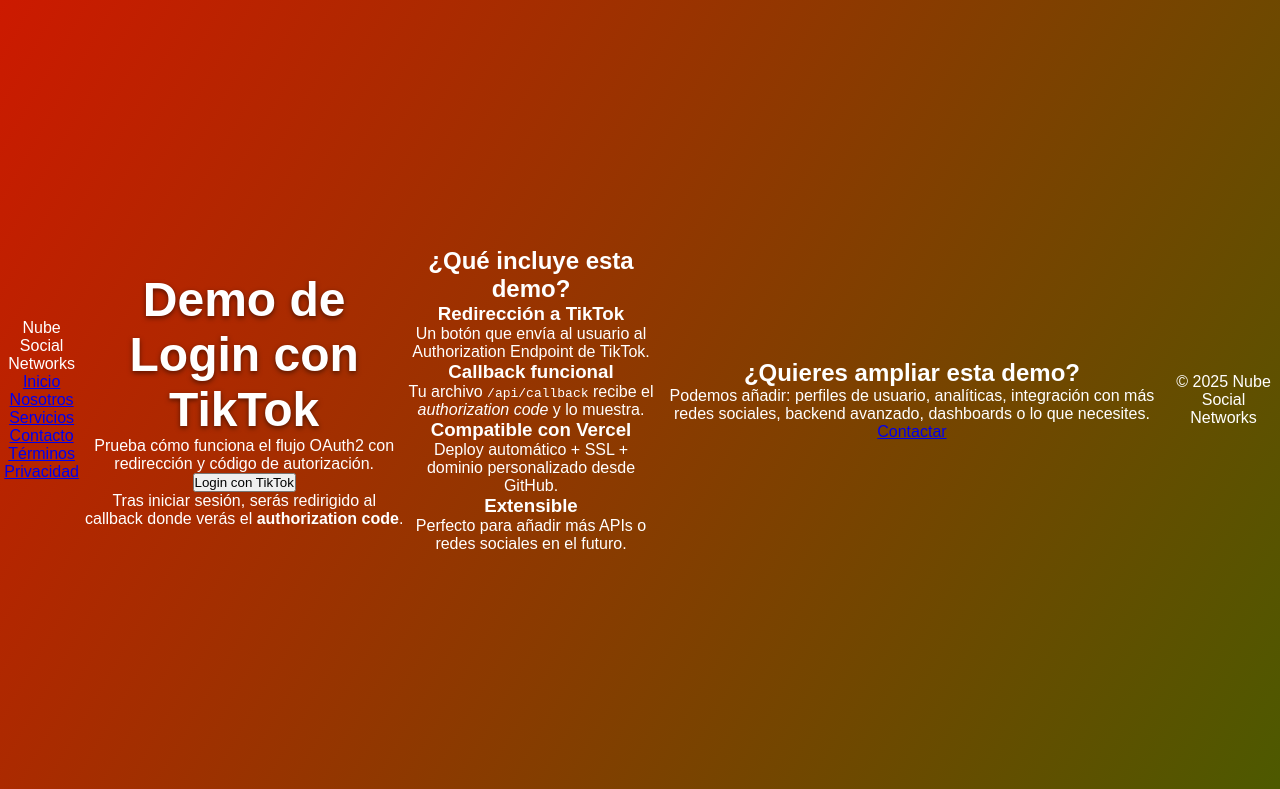
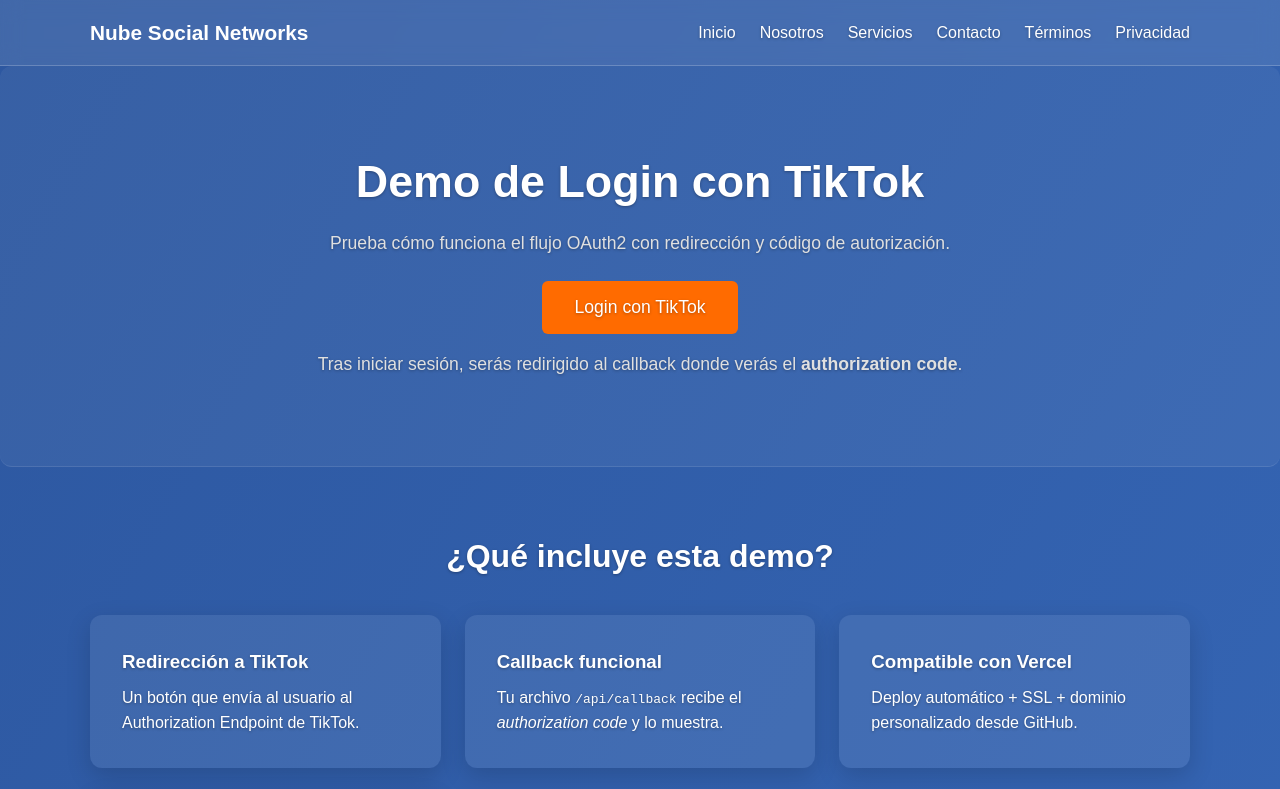
Before and after one commit to NubeSocialNetworks/nube-website, a plain HTML site: page index.html in a window 1280 px wide. Shown: the top 789 px of the page. Drawn offline with Linux system fonts and the light colour scheme.

Commit message:
Update style.css

```diff
--- a/style.css
+++ b/style.css
@@ -5,18 +5,15 @@
   box-sizing: border-box;
 }
 
-/* FONDO ANIMADO DE PRUEBA */
+/* FONDO ANIMADO AZUL FUNCIONAL */
 body {
-  height: 100vh;
-  background: linear-gradient(120deg, red, green, blue);
+  min-height: 100vh;
+  background: linear-gradient(120deg, #1e3c72, #2a5298, #3b70c4);
   background-size: 400% 400%;
-  animation: gradientFlow 5s ease infinite;
+  animation: gradientFlow 12s ease infinite;
   font-family: Arial, sans-serif;
   color: white;
-  display: flex;
-  justify-content: center;
-  align-items: center;
-  text-align: center;
+  line-height: 1.6;
 }
 
 @keyframes gradientFlow {
@@ -25,8 +22,186 @@ body {
   100% { background-position: 0% 50%; }
 }
 
-/* H1 DE PRUEBA */
-h1 {
-  font-size: 3rem;
-  text-shadow: 0 2px 5px rgba(0,0,0,0.5);
+/* CONTENEDOR PRINCIPAL */
+.container {
+  width: 92%;
+  max-width: 1100px;
+  margin: auto;
+  position: relative;
+  z-index: 1;
 }
+
+/* SOMBRAS SUAVES PARA TEXTOS */
+h1, h2, h3, p, a, button {
+  text-shadow: 0 1px 3px rgba(0,0,0,0.3);
+}
+
+/* NAVBAR */
+.navbar {
+  background: rgba(255,255,255,0.1);
+  backdrop-filter: blur(10px);
+  border-bottom: 1px solid rgba(255,255,255,0.2);
+  position: sticky;
+  top: 0;
+  z-index: 100;
+}
+
+.nav-content {
+  display: flex;
+  justify-content: space-between;
+  align-items: center;
+  padding: 1rem 0;
+}
+
+.logo {
+  font-weight: bold;
+  font-size: 1.3rem;
+  color: white;
+}
+
+.nav-links {
+  list-style: none;
+  display: flex;
+  gap: 1.5rem;
+}
+
+.nav-links a {
+  color: white;
+  text-decoration: none;
+  font-weight: 500;
+  transition: 0.2s;
+}
+
+.nav-links a:hover {
+  color: #ffcc00;
+}
+
+/* HERO SECTION */
+.hero-section {
+  text-align: center;
+  padding: 5rem 0 4rem;
+  background: rgba(255,255,255,0.05);
+  border-bottom: 1px solid rgba(255,255,255,0.1);
+  border-radius: 12px;
+}
+
+.hero-section h1 {
+  font-size: 2.8rem;
+  margin-bottom: 0.7rem;
+}
+
+.hero-section p {
+  margin-bottom: 1.5rem;
+  font-size: 1.1rem;
+  color: #e0e0e0;
+}
+
+.primary-btn {
+  padding: 1rem 2rem;
+  font-size: 1.1rem;
+  background: #ff6b00;
+  border: none;
+  color: white;
+  border-radius: 6px;
+  cursor: pointer;
+  transition: 0.2s;
+}
+
+.primary-btn:hover {
+  background: #e05800;
+}
+
+.small {
+  margin-top: 1rem;
+  color: #ccc;
+}
+
+/* INFO SECTION */
+.info-section {
+  padding: 4rem 0;
+}
+
+.info-section h2 {
+  text-align: center;
+  font-size: 2rem;
+  margin-bottom: 2rem;
+}
+
+.cards-grid {
+  display: grid;
+  gap: 1.5rem;
+  grid-template-columns: repeat(auto-fit, minmax(260px, 1fr));
+}
+
+.card {
+  background: rgba(255,255,255,0.08);
+  padding: 2rem;
+  border-radius: 12px;
+  box-shadow: 0 8px 24px rgba(0,0,0,0.15);
+  color: white;
+  transition: 0.3s;
+}
+
+.card:hover {
+  transform: translateY(-5px);
+  box-shadow: 0 12px 30px rgba(0,0,0,0.2);
+}
+
+.card h3 {
+  margin-bottom: 0.5rem;
+}
+
+/* CTA SECTION */
+.cta-section {
+  background: rgba(0,102,255,0.8);
+  color: white;
+  text-align: center;
+  padding: 4rem 0;
+  margin-top: 4rem;
+  border-radius: 12px;
+}
+
+.cta-section h2 {
+  margin-bottom: 1rem;
+}
+
+.cta-section p {
+  margin-bottom: 2rem;
+  max-width: 600px;
+  margin-left: auto;
+  margin-right: auto;
+}
+
+.secondary-btn {
+  background: white;
+  color: #0066ff;
+  padding: 0.9rem 2rem;
+  border-radius: 6px;
+  text-decoration: none;
+  font-weight: bold;
+  transition: 0.2s;
+}
+
+.secondary-btn:hover {
+  background: #e5e5e5;
+}
+
+/* FOOTER */
+.footer {
+  text-align: center;
+  padding: 1.5rem 0;
+  margin-top: 3rem;
+  color: #ccc;
+}
+
+/* RESPONSIVE */
+@media(max-width:768px){
+  .nav-links{
+    flex-direction: column;
+    gap: 1rem;
+    margin-top: 0.5rem;
+  }
+  .cards-grid{
+    grid-template-columns: 1fr;
+  }
+}
```
